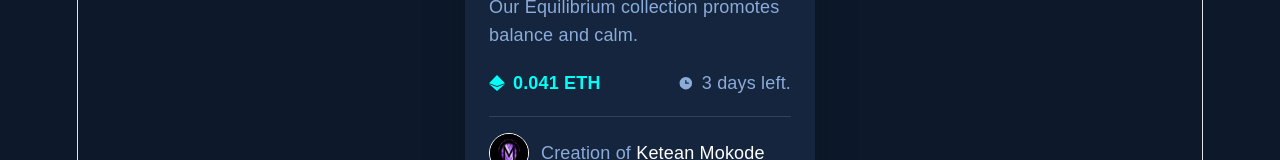
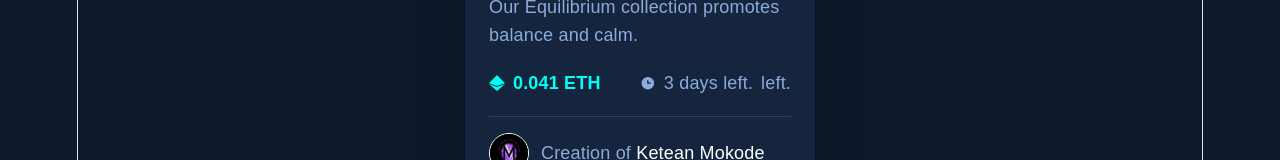
Before and after one commit to WebPraveen01/NFT_PreviewCard, a React (Vite) app: page / in a window 1280 px wide. Shown: the part 490-650 px from the top of the page. Built offline with nearby package versions, Linux system fonts and the light colour scheme.

Commit message:
Update time display in App component

```diff
--- a/src/App.jsx
+++ b/src/App.jsx
@@ -25,7 +25,7 @@ function App() {
             <span>0.041 ETH</span>
           </span>
           <span className="card__time-right">
-            <img src={clockIcon} alt="Clock icon" />3 days
+            <img src={clockIcon} alt="Clock icon" /><span>3 days left.</span>
             left.
           </span>
         </div>
```
